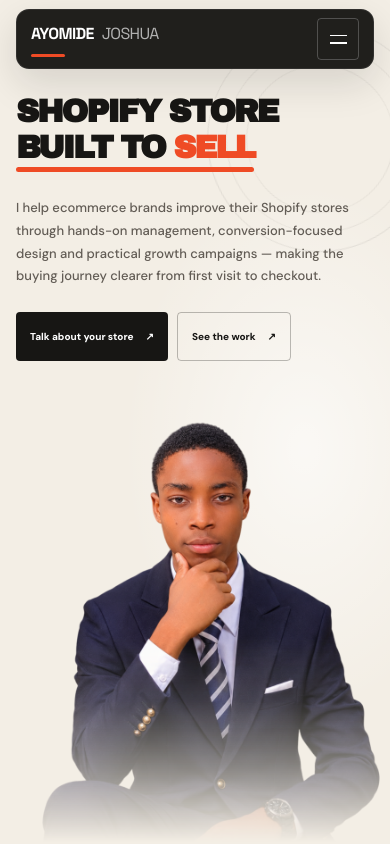
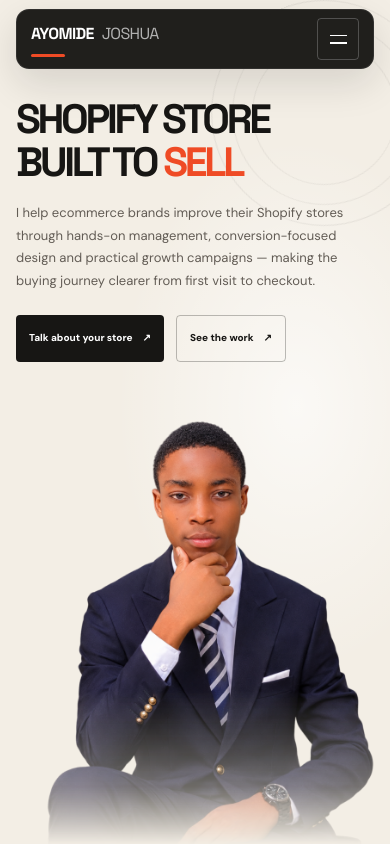
Before and after one commit to j0shua-ben/Ayomide-Joshua, a Next.js app: page / in a window 390 px wide. Shown: the top 844 px of the page. Built offline with nearby package versions, Linux system fonts and the light colour scheme.

Commit message:
Align hero component with new editorial typography and responsive layout

```diff
--- a/app/components/HeroSection.module.css
+++ b/app/components/HeroSection.module.css
@@ -1,202 +1,100 @@
 .hero {
-  --hero-bg: #f3eee5;
-  --hero-ink: #171614;
-  --hero-muted: #6e6860;
-  --hero-accent: #ef4b25;
   position: relative;
   isolation: isolate;
-  min-height: min(850px, 100svh);
+  min-height: 650px;
   overflow: hidden;
   display: flex;
-  flex-direction: column;
-  justify-content: center;
-  padding: clamp(96px, 10vh, 120px) 0 0;
-  color: var(--hero-ink);
-  background: var(--hero-bg);
+  align-items: center;
+  padding: 112px 0 30px;
+  color: #171614;
+  background: #f3eee5;
 }
-
 .hero::before {
   content: "";
   position: absolute;
   z-index: -2;
   inset: 0;
-  background: radial-gradient(ellipse at 78% 52%, rgba(255,255,255,.62), transparent 42%);
+  background: radial-gradient(ellipse at 76% 48%,rgba(255,255,255,.65),transparent 43%);
   pointer-events: none;
 }
-
 .ambient {
   position: absolute;
   z-index: -1;
-  width: min(58vw, 780px);
+  width: min(58vw,760px);
   aspect-ratio: 1;
-  right: -11%;
-  top: 3%;
-  border: 1px solid rgba(23,22,20,.075);
+  right: -12%;
+  top: 0;
+  border: 1px solid rgba(23,22,20,.07);
   border-radius: 50%;
+  animation: ambient-turn 36s linear infinite;
   pointer-events: none;
 }
-.ambient::before,
-.ambient::after {
+.ambient::before,.ambient::after {
   content: "";
   position: absolute;
-  inset: 8%;
-  border: 1px solid rgba(23,22,20,.055);
+  inset: 9%;
+  border: 1px solid rgba(23,22,20,.06);
   border-radius: 50%;
 }
-.ambient::after { inset: 17%; }
-
-.ambient {
-  animation: ambient-drift 34s linear infinite;
-}
-.ambient::before {
-  animation: ambient-drift 26s linear infinite reverse;
-}
-.ambient::after {
-  animation: ambient-drift 19s linear infinite;
-}
-
+.ambient::after { inset: 18%; }
 .inner {
   position: relative;
-  width: min(1320px, calc(100% - 88px));
-  min-height: 620px;
+  width: min(1240px,calc(100% - 88px));
+  min-height: 500px;
   margin: 0 auto;
   display: grid;
-  grid-template-columns: minmax(0, 1.02fr) minmax(420px, .98fr);
+  grid-template-columns: minmax(0,1fr) minmax(360px,.88fr);
   align-items: center;
-  gap: clamp(28px, 4vw, 58px);
+  gap: 40px;
 }
 .copy {
   position: relative;
   z-index: 3;
-  max-width: 590px;
-  padding: 18px 0 34px;
-  animation: copy-enter .75s cubic-bezier(.2,.75,.25,1) both;
+  max-width: 650px;
+  padding: 20px 0 30px;
+  animation: enter-up .7s ease both;
 }
-.eyebrow {
-  display: flex;
-  align-items: center;
-  flex-wrap: wrap;
-  gap: 10px;
-  margin: 0 0 clamp(28px, 4vh, 42px);
-  color: var(--hero-muted);
-  font-size: 10px;
-  line-height: 1.6;
-  font-weight: 800;
-  letter-spacing: .16em;
-  text-transform: uppercase;
+.title {
+  margin: 0;
+  color: #171614;
+  font-family: 'Space Grotesk',sans-serif;
+  font-size: clamp(52px,5.6vw,78px);
+  font-weight: 700;
+  line-height: .96;
+  letter-spacing: -.085em;
 }
-.shopifyMark {
-  width: 20px;
-  height: 23px;
-  flex: 0 0 20px;
+.titleLine { display: block; width: fit-content; white-space: nowrap; animation: enter-up .8s ease both; }
+.titleLine:nth-child(2) { margin-top: .08em; }
+.titleAccent { color: #ef4b25; }
+.description {
+  max-width: 540px;
+  margin: 26px 0 0;
+  color: #625c55;
+  font-size: 15px;
+  line-height: 1.85;
+}
+.actions { display: flex; flex-wrap: wrap; gap: 12px; margin-top: 28px; }
+.primaryAction,.secondaryAction {
+  min-height: 52px;
   display: inline-flex;
   align-items: center;
   justify-content: center;
-  color: var(--hero-accent);
-  animation: mark-enter .7s cubic-bezier(.2,.75,.25,1) .12s both;
-}
-.shopifyMark svg { display: block; width: 19px; height: 22px; }
-.eyebrow span:not(.eyebrowMark) { color: var(--hero-accent); }
-.title {
-  margin: 0;
-  color: var(--hero-ink);
-  font-family: 'Archivo Black', 'Manrope', sans-serif;
-  font-size: clamp(58px, 5.7vw, 82px);
-  font-weight: 900;
-  line-height: 1.02;
-  letter-spacing: -.065em;
-}
-.titleLine {
-  display: block;
-  width: fit-content;
-  white-space: nowrap;
-  opacity: 0;
-  animation: title-rise .8s cubic-bezier(.2,.75,.25,1) forwards;
-}
-.titleLine:first-child { animation-delay: .12s; }
-.titleLine:nth-child(2) { animation-delay: .25s; }
-.titleLine:nth-child(2) { margin-top: .09em; margin-left: 0; }
- .titleAccent {
-  display: inline;
-  width: auto;
-  margin-top: 0;
-  color: var(--hero-accent);
-  white-space: nowrap;
-  opacity: 0;
-  animation: title-rise .85s cubic-bezier(.2,.75,.25,1) .38s forwards;
-}
-.titleAccent::after {
-  content: "";
-  display: block;
-  width: 0;
-  height: 5px;
-  margin-top: 3px;
-  border-radius: 4px;
-  background: var(--hero-accent);
-  animation: sell-underline .65s cubic-bezier(.2,.75,.25,1) .95s forwards;
-}
-
-.description {
-  max-width: 520px;
-  margin: clamp(22px, 3vh, 30px) 0 0;
-  color: #625c55;
-  font-size: 15px;
-  font-weight: 500;
-  line-height: 1.85;
-  animation: detail-rise .75s ease-out .58s both;
-}
-.actions {
-  display: flex;
-  flex-wrap: wrap;
-  gap: 13px;
-  margin-top: 30px;
-  animation: detail-rise .75s ease-out .72s both;
-}
-.primaryAction,
-.secondaryAction {
-  min-height: 54px;
-  display: inline-flex;
-  align-items: center;
-  justify-content: center;
-  gap: 22px;
-  padding: 0 23px;
+  gap: 18px;
+  padding: 0 20px;
   border-radius: 4px;
   font-size: 12px;
-  font-weight: 850;
-  text-decoration: none;
-  transition: transform .25s ease, background .25s ease, border-color .25s ease;
+  font-weight: 800;
+  transition: transform .2s ease,background .2s ease,border-color .2s ease;
 }
-.primaryAction { color: #fff; background: var(--hero-ink); }
-.primaryAction:hover { background: var(--hero-accent); transform: translateY(-3px); }
-.secondaryAction { color: var(--hero-ink); border: 1px solid rgba(23,22,20,.28); }
-.secondaryAction:hover { border-color: var(--hero-accent); transform: translateY(-3px); }
-.proof {
-  display: flex;
-  align-items: center;
-  flex-wrap: wrap;
-  gap: 13px;
-  margin-top: 35px;
-  color: #777069;
-  font-size: 10px;
-  font-weight: 700;
-  letter-spacing: .025em;
-  animation: detail-rise .75s ease-out .86s both;
-}
-.proof strong {
-  color: var(--hero-accent);
-  font-family: 'Archivo Black', sans-serif;
-  font-size: 18px;
-  margin-right: 4px;
-  display: inline-block;
-  animation: stat-pop .65s cubic-bezier(.2,.75,.25,1) 1s both;
-}
-.proofDivider { width: 3px; height: 3px; border-radius: 50%; background: var(--hero-accent); }
-
+.primaryAction { background: #171614; color: #fff; }
+.primaryAction:hover { transform: translateY(-3px); background: #ef4b25; color: #171614; }
+.secondaryAction { border: 1px solid rgba(23,22,20,.28); color: #171614; }
+.secondaryAction:hover { transform: translateY(-3px); border-color: #ef4b25; }
 .portraitStage {
   position: relative;
   align-self: stretch;
   min-width: 0;
-  min-height: 620px;
+  min-height: 500px;
   display: flex;
   align-items: flex-end;
   justify-content: center;
@@ -206,162 +104,41 @@
   position: relative;
   z-index: 1;
   display: block;
-  width: min(128%, 820px);
+  width: min(125%,760px);
   max-width: none;
   height: auto;
-  max-height: none;
   object-fit: contain;
   object-position: center bottom;
-  filter: none;
-  -webkit-mask-image: linear-gradient(to bottom, #000 0%, #000 55%, rgba(0,0,0,.82) 68%, rgba(0,0,0,.42) 82%, transparent 96%);
-  mask-image: linear-gradient(to bottom, #000 0%, #000 55%, rgba(0,0,0,.82) 68%, rgba(0,0,0,.42) 82%, transparent 96%);
-  transform: translateY(-64px);
-  animation: none;
+  transform: translateY(-22px);
+  -webkit-mask-image: linear-gradient(to bottom,#000 0%,#000 68%,rgba(0,0,0,.55) 88%,transparent 100%);
+  mask-image: linear-gradient(to bottom,#000 0%,#000 68%,rgba(0,0,0,.55) 88%,transparent 100%);
 }
-.portraitCaption {
-  position: absolute;
-  z-index: 2;
-  right: 0;
-  bottom: 5px;
-  left: 0;
-  display: flex;
-  justify-content: space-between;
-  gap: 12px;
-  padding-top: 13px;
-  border-top: 1px solid rgba(23,22,20,.2);
-  color: rgba(23,22,20,.58);
-  font-size: 9px;
-  font-weight: 850;
-  letter-spacing: .16em;
+@keyframes enter-up { from { opacity: 0; transform: translateY(18px); } to { opacity: 1; transform: translateY(0); } }
+@keyframes ambient-turn { to { transform: rotate(360deg); } }
+@media (max-width:1050px) {
+  .inner { width: min(100% - 56px,960px); min-height: 470px; grid-template-columns: minmax(0,1fr) minmax(320px,.85fr); }
+  .hero { min-height: 610px; }
+  .portraitStage { min-height: 470px; }
+  .title { font-size: clamp(48px,5.7vw,64px); }
 }
-@keyframes title-rise {
-  from { opacity: 0; transform: translate3d(0,22px,0); }
-  to { opacity: 1; transform: translate3d(0,0,0); }
+@media (max-width:760px) {
+  .hero { min-height: auto; padding: 100px 0 0; }
+  .inner { width: min(100% - 36px,680px); min-height: 0; display: flex; flex-direction: column; align-items: stretch; gap: 0; }
+  .copy { padding: 12px 0 0; }
+  .title { font-size: clamp(42px,9vw,62px); }
+  .description { margin-top: 20px; font-size: 14px; }
+  .actions { margin-top: 22px; }
+  .portraitStage { min-height: 0; height: auto; margin-top: 0; }
+  .portrait { width: min(108%,620px); transform: none; }
 }
-@keyframes detail-rise {
-  from { opacity: 0; transform: translate3d(0,12px,0); }
-  to { opacity: 1; transform: translate3d(0,0,0); }
-}
-@keyframes stat-pop {
-  0% { opacity: 0; transform: translateY(8px) scale(.88); }
-  70% { opacity: 1; transform: translateY(-2px) scale(1.06); }
-  100% { opacity: 1; transform: translateY(0) scale(1); }
-}
-@keyframes mark-enter {
-  from { opacity: 0; transform: translateY(5px) rotate(-8deg); }
-  to { opacity: 1; transform: translateY(0) rotate(0); }
-}
-@keyframes sell-underline {
-  from { width: 0; }
-  to { width: 100%; }
-}
-@keyframes ambient-drift {
-  from { transform: rotate(0deg); }
-  to { transform: rotate(360deg); }
-}
-@keyframes scroll-line {
-  0%, 100% { transform: scaleX(.55); opacity: .55; }
-  50% { transform: scaleX(1); opacity: 1; }
-}
-@keyframes copy-enter { from { opacity: 0; transform: translate3d(0,18px,0); } to { opacity: 1; transform: translate3d(0,0,0); } }
-
-@media (max-width: 1050px) {
-  .inner { width: min(100% - 56px, 960px); grid-template-columns: minmax(0,1.02fr) minmax(340px,.98fr); }
-  .title { font-size: clamp(56px, 6.2vw, 74px); }
-  .portraitStage { min-height: 560px; }
-  .portrait { width: min(138%, 720px); transform: translateY(-44px); }
-}
-@media (max-width: 760px) {
-  .hero { min-height: auto; padding: 96px 0 0; }
-  .inner { width: min(100% - 40px, 620px); min-height: 0; display: flex; flex-direction: column; align-items: stretch; gap: 0; }
-  .copy { padding: 8px 0 0; }
-  .eyebrow { margin-bottom: 25px; font-size: 9px; }
-  .title { font-size: clamp(48px, 9.5vw, 72px); }
-  .description { max-width: 510px; margin-top: 25px; font-size: 14px; }
-  .actions { margin-top: 24px; }
-  .proof { margin-top: 25px; }
-  .portraitStage { min-height: 0; height: auto; margin-top: 0; overflow: visible; }
-  .portrait { width: min(112%, 620px); max-height: none; transform: none; -webkit-mask-image: linear-gradient(to bottom, #000 0%, #000 55%, rgba(0,0,0,.82) 68%, rgba(0,0,0,.42) 82%, transparent 96%); mask-image: linear-gradient(to bottom, #000 0%, #000 55%, rgba(0,0,0,.82) 68%, rgba(0,0,0,.42) 82%, transparent 96%); }
-  .portraitCaption { bottom: 2px; }
-}
-@media (max-width: 480px) {
+@media (max-width:480px) {
   .hero { padding-top: 88px; }
   .inner { width: calc(100% - 32px); }
-  .eyebrow { gap: 7px; font-size: 8px; letter-spacing: .11em; }
-  .title { font-size: clamp(42px, 11.5vw, 58px); line-height: 1.06; letter-spacing: -.07em; }
+  .title { font-size: clamp(38px,10.5vw,49px); letter-spacing: -.08em; }
   .description { font-size: 13px; line-height: 1.75; }
-  .actions { gap: 9px; }
-  .primaryAction,.secondaryAction { min-height: 49px; gap: 12px; padding: 0 14px; font-size: 10px; }
-  .proof { gap: 8px; font-size: 9px; }
-  .proof strong { font-size: 16px; }
-  .portrait { width: min(112%, 560px); }
+  .primaryAction,.secondaryAction { min-height: 47px; padding-inline: 13px; gap: 10px; font-size: 10px; }
 }
-@media (prefers-reduced-motion: reduce) {
-  .copy,.titleLine,.titleAccent,.description,.actions,.proof,.proof strong,.titleAccent::after,
-  .ambient,.ambient::before,.ambient::after,.shopifyMark {
-    animation: none !important;
-    opacity: 1;
-    transform: none;
-  }
+@media (prefers-reduced-motion:reduce) {
+  .copy,.titleLine,.ambient { animation: none !important; }
   .primaryAction,.secondaryAction { transition: none !important; }
 }
-
-
-/* Site-wide headline rhythm: hero and section titles share one scale */
-.title {
-  font-size: clamp(44px, 4.15vw, 58px) !important;
-  line-height: .99 !important;
-  letter-spacing: -.065em !important;
-}
-@media (max-width: 1050px) {
-  .title { font-size: clamp(42px, 5.1vw, 54px) !important; }
-}
-@media (max-width: 760px) {
-  .title { font-size: clamp(36px, 7.5vw, 46px) !important; line-height: 1 !important; }
-}
-@media (max-width: 480px) {
-  .title { font-size: clamp(32px, 8.2vw, 39px) !important; line-height: 1.02 !important; }
-}
-
-
-/* Compact the hero's vertical footprint so the next section follows naturally */
-.hero {
-  min-height: min(740px, 88svh) !important;
-  padding-top: clamp(78px, 8vh, 98px) !important;
-}
-.inner {
-  min-height: 540px !important;
-}
-.portraitStage {
-  min-height: 540px !important;
-}
-@media (max-width: 1050px) {
-  .hero { min-height: min(700px, 86svh) !important; }
-  .inner, .portraitStage { min-height: 500px !important; }
-}
-@media (max-width: 760px) {
-  .hero { min-height: auto !important; padding-top: 88px !important; }
-  .inner, .portraitStage { min-height: 0 !important; }
-}
-
-
-/* Remove the excessive hero dead zone while retaining the portrait composition */
-.hero {
-  min-height: 620px !important;
-  padding-top: 78px !important;
-  padding-bottom: 0 !important;
-}
-.inner {
-  min-height: 540px !important;
-}
-.portraitStage {
-  min-height: 540px !important;
-}
-@media (max-width: 1050px) {
-  .hero { min-height: 600px !important; padding-top: 72px !important; }
-  .inner, .portraitStage { min-height: 520px !important; }
-}
-@media (max-width: 760px) {
-  .hero { min-height: auto !important; padding-top: 88px !important; }
-  .inner, .portraitStage { min-height: 0 !important; }
-}
```
